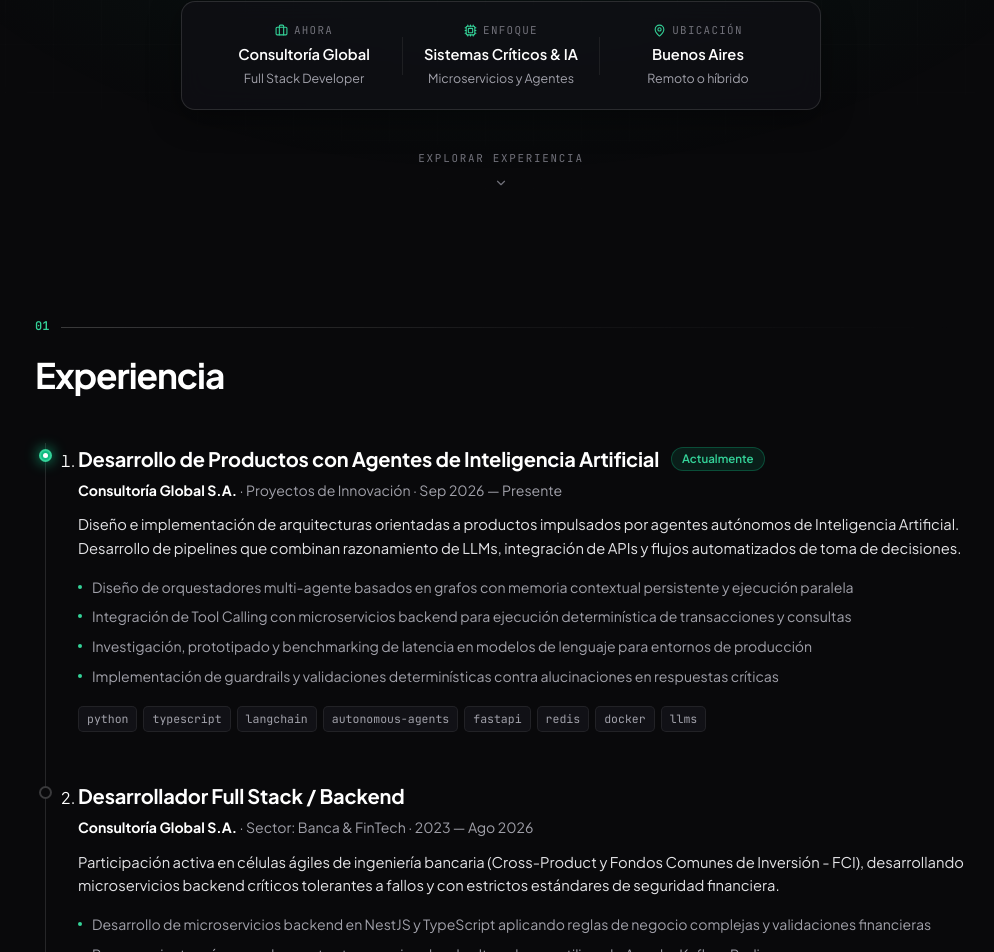
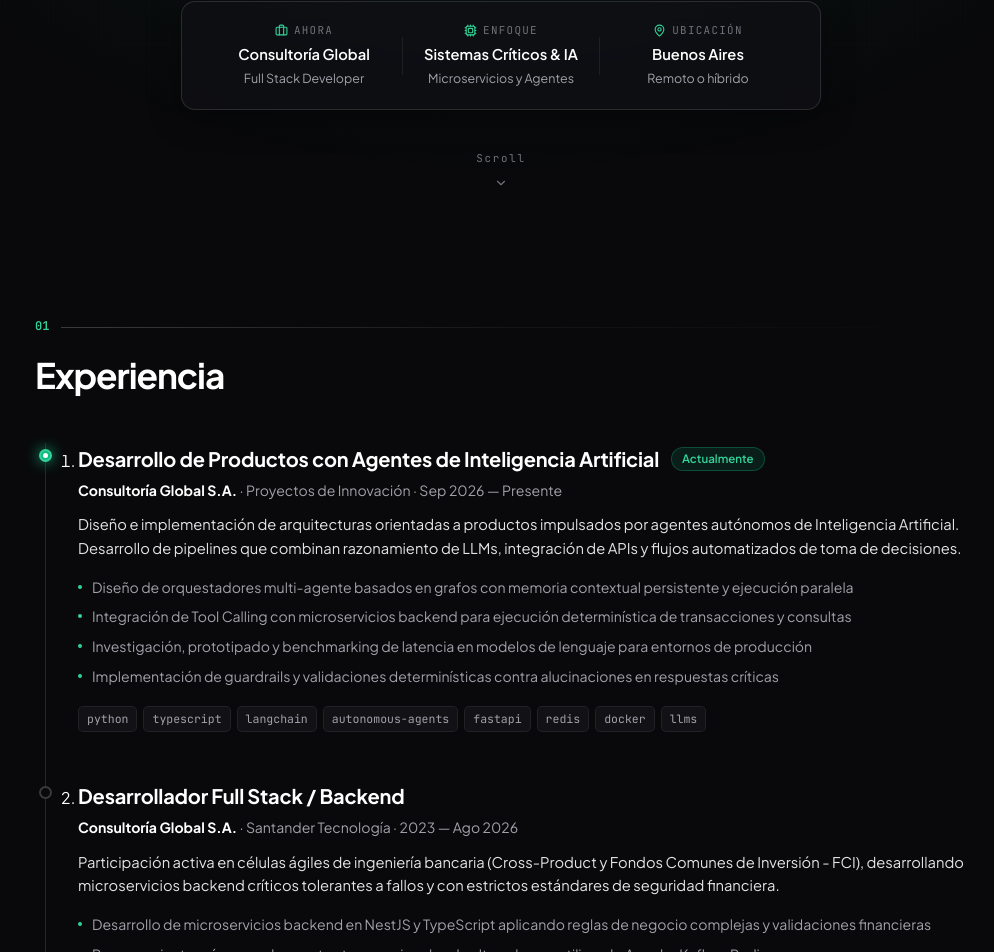
Before and after one commit to lgsoftwaredev-lab/portfolio, a React (Vite) app: page / in a window 1280 px wide. Shown: the part 484-1436 px from the top of the page, without its empty margins (139-1133 px from the left). Built offline with nearby package versions, Linux system fonts and the light colour scheme.

Commit message:
style: set scroll indicator to Scroll and mention Santander Tecnología in experience item 2

```diff
--- a/src/components/Hero.jsx
+++ b/src/components/Hero.jsx
@@ -83,7 +83,7 @@ export default function Hero() {
 
         {/* Subtle Scroll Indicator */}
         <a href="#experiencia" aria-label="Ver experiencia" className="hero-scroll-link">
-          <span>EXPLORAR EXPERIENCIA</span>
+          <span>Scroll</span>
           <ChevronDown size={14} className="bounce-arrow" />
         </a>
       </div>
--- a/src/data/portfolioData.js
+++ b/src/data/portfolioData.js
@@ -41,7 +41,7 @@ export const portfolioData = {
       period: "2023 — Ago 2026",
       isCurrent: false,
       company: "Consultoría Global S.A.",
-      client: "Sector: Banca & FinTech",
+      client: "Santander Tecnología",
       role: "Desarrollador Full Stack / Backend",
       description: "Participación activa en células ágiles de ingeniería bancaria (Cross-Product y Fondos Comunes de Inversión - FCI), desarrollando microservicios backend críticos tolerantes a fallos y con estrictos estándares de seguridad financiera.",
       achievements: [
```
